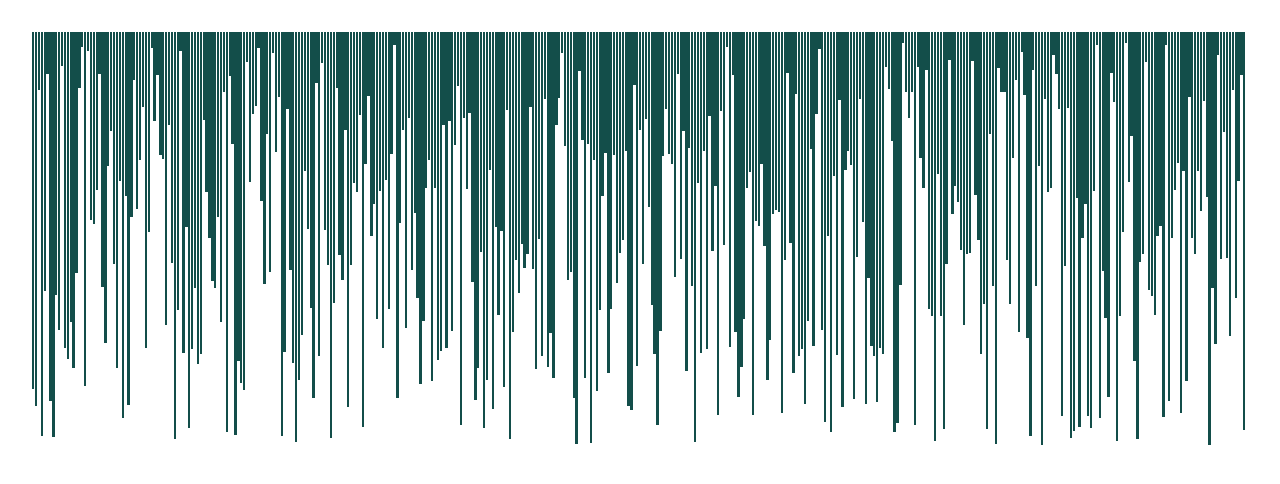
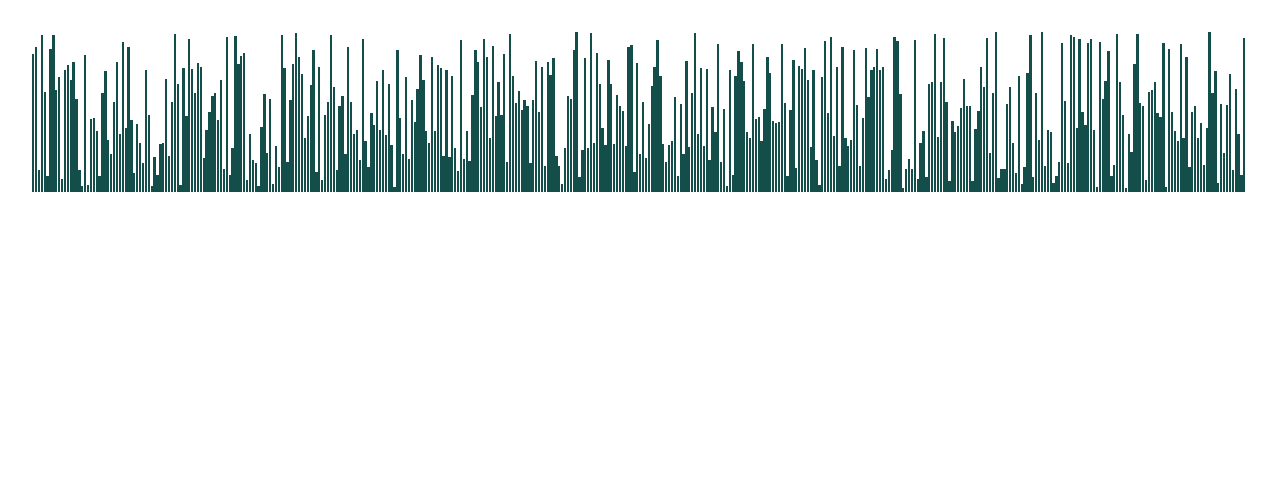
Before and after one commit to Mart510/Sortster, a React (Vite) app in the folder sortster/: page / in a window 1280 px wide. Shown: the top 484 px of the page. Built offline with nearby package versions, Linux system fonts and the light colour scheme.

Commit message:
dynamic bar width and height set

```diff
--- a/sortster/src/App.css
+++ b/sortster/src/App.css
@@ -1,5 +1,5 @@
 #root {
-  max-width: 100%;
+  /* max-width: 100%; */
   margin: 0 auto;
   padding: 2rem;
   text-align: center;
--- a/sortster/src/index.css
+++ b/sortster/src/index.css
@@ -34,9 +34,6 @@ a:hover {
 }
 
 body {
-  margin: 0;
-  display: flex;
-  place-items: center;
   min-width: 320px;
   min-height: 100vh;
 }
--- a/sortster/src/sortVisualiser.tsx
+++ b/sortster/src/sortVisualiser.tsx
@@ -32,6 +32,10 @@ const resetBarArr = () => {
     setBarArr(barArray)
 }
 
+// Calculating the max value in the array to use to set bar height
+const maxArrayVal : number = Math.max(...barArr)
+
+
 // After rendering reset the array
     useEffect(() => {
         console.log('setting initial array')
@@ -39,8 +43,7 @@ const resetBarArr = () => {
     }, []) // empty dependency array gets it to run just the once
 
     return (
-    // main div to hold everything
-    <div className="max-w-max w-full h-[600rem] justify-between flex">
+        <div className="w-full h-[10rem] justify-between flex items-end">
             {/* bars generated via map */}
             {barArr.map((value, idx) => (
                 <div
@@ -51,7 +54,7 @@ const resetBarArr = () => {
                 key={idx}
                 style={{
                     backgroundColor: BAR_COLOUR,
-                height: `${value / 100}%`,
+                    height: `${(value / maxArrayVal) * 100}%`,
                     width: `${BAR_WIDTH}%`
                 }}
                 >
```
Lines whose indentation alone changed are shown as unchanged.
